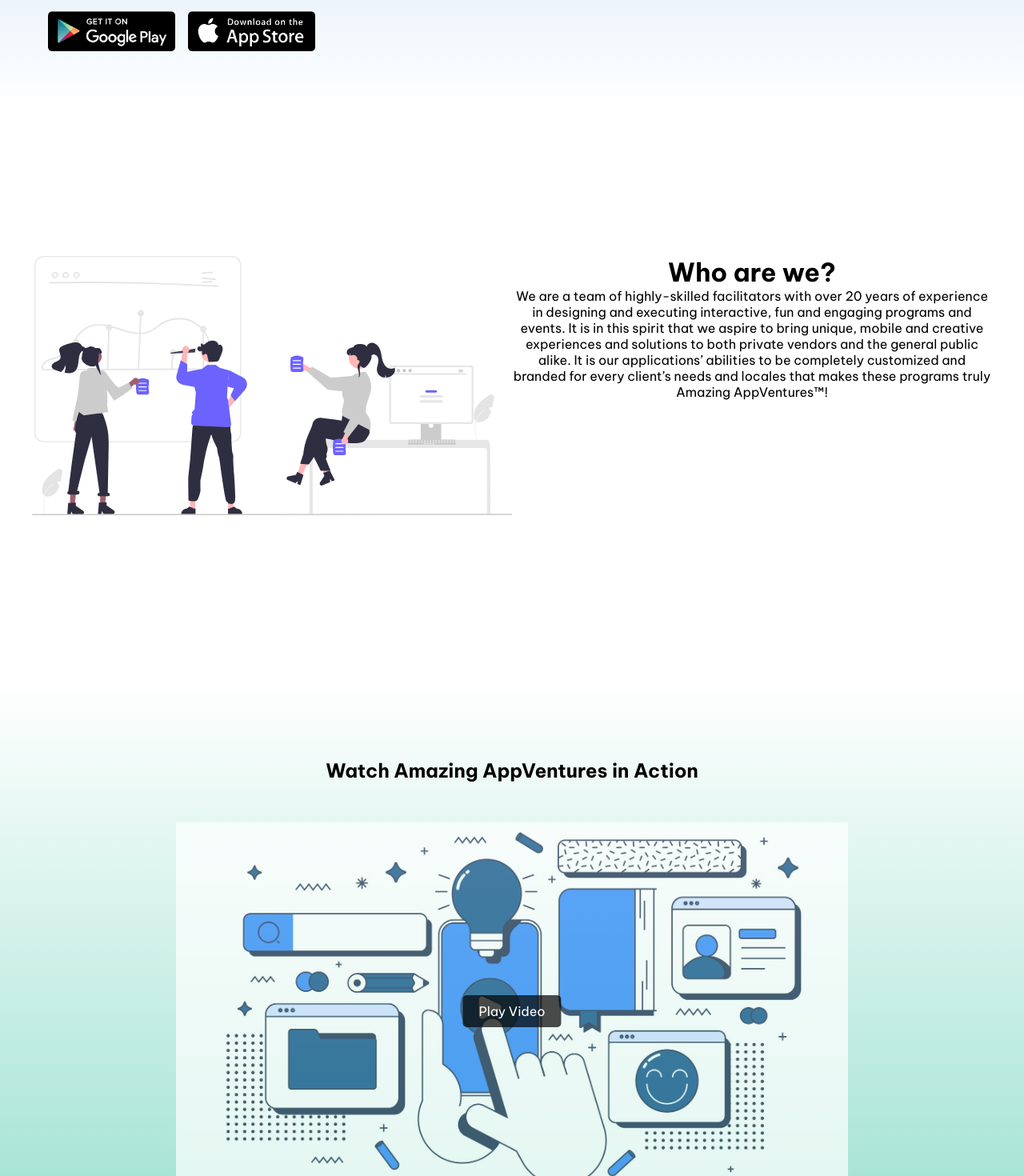
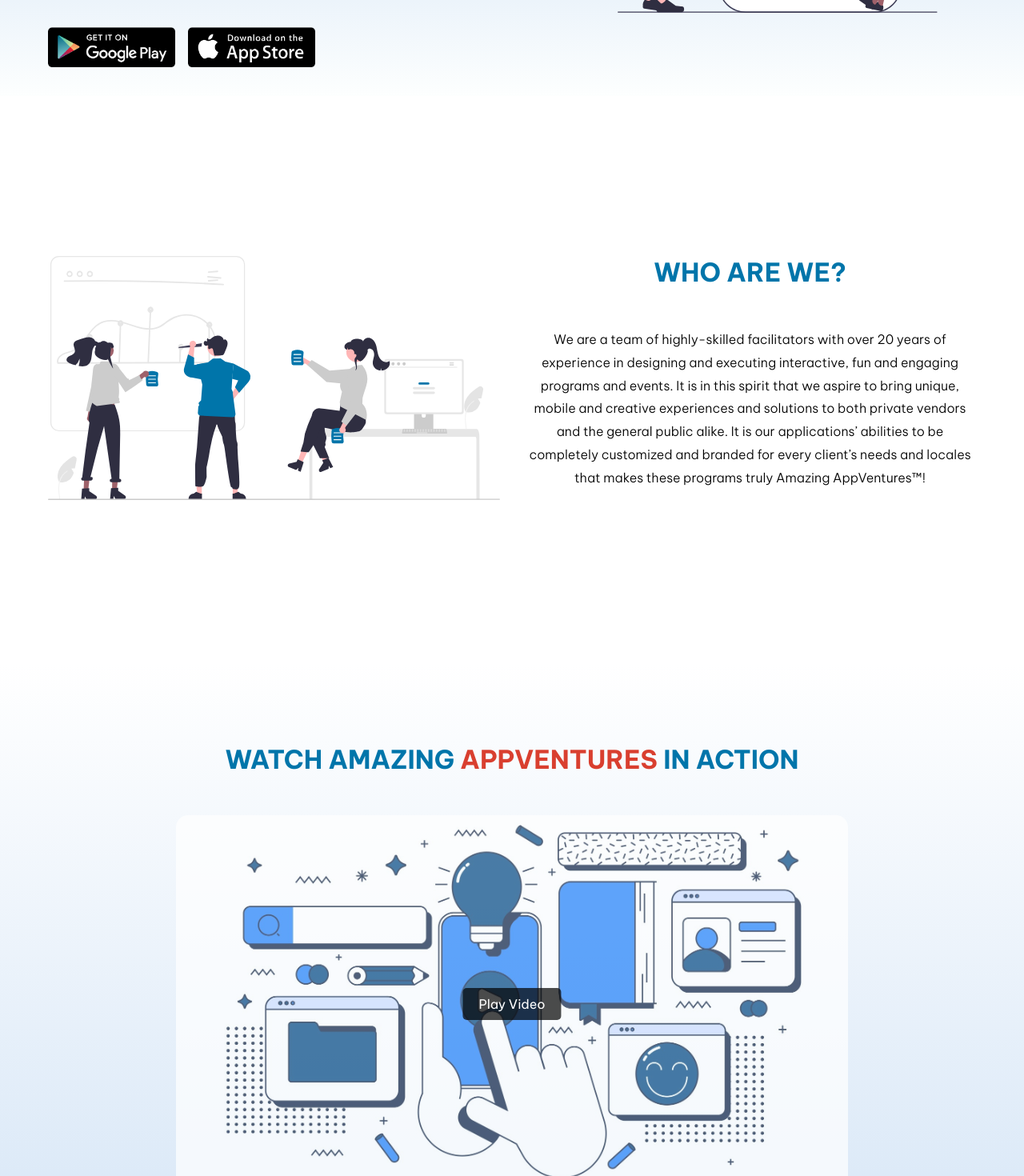
Before and after one commit to Gogulan12/AmazingAppVentures, a React (Create React App) app: page / in a window 1280 px wide. Shown: the part 520-1990 px from the top of the page at 80% size. Built offline with nearby package versions, Linux system fonts and the light colour scheme.

Commit message:
updated video section

```diff
--- a/src/Components/AboutSection/About.css
+++ b/src/Components/AboutSection/About.css
@@ -1,25 +1,22 @@
-.aboutsectioncontainer {
-  /* background-image: url("../../Assets/background1.jpg");
-  background-repeat: no-repeat; */
-  /* background-size: cont; */
-}
-
 .aboutSection {
   max-width: 1200px;
   margin: 0 auto;
-  padding: 200px 0;
+  padding: 200px 20px;
   display: flex;
-  /* background-image: url("../../Assets/background1.jpg"); */
+  gap: 30px;
+  /* padding: ; */
 }
 
 .aboutContent {
   text-align: center;
-  /* height: 60vh; */
   width: 50%;
+  /* gap: 30px; */
 }
 
 .aboutContent h2 {
   font-size: 2rem;
+  color: #0075aa;
+  text-transform: uppercase;
 }
 
 .aboutImage {
@@ -30,32 +27,31 @@
   width: 100%;
 }
 
-/* #d8bfd8
-#f5f5dc
-#b0d8b4
-#f2c4d1
-#aec6cf
-#d3d3d3 */
-
-/* body {
-  animation: colorChange 10s infinite alternate;
+.aboutContent p {
+  font-size: 1rem;
+  font-weight: 300;
+  padding-top: 50px;
+  line-height: 1.8;
 }
 
-@keyframes colorChange {
-  from {
-    background-color: #ff9999;
+@media (max-width: 1090px) {
+  .aboutSection {
+    display: flex;
+    flex-direction: column-reverse;
+    gap: 100px;
   }
-  to {
-    background-color: #99ff99;
+
+  .aboutImage {
+    width: 100%;
+    display: flex;
+    justify-content: center;
   }
-} */
 
-/* body {
-  background-image: url("../../Assets/81830.jpg");
-  background-repeat: repeat;
+  .aboutImage img {
+    width: 90%;
+  }
+
+  .aboutContent {
+    width: 100%;
+  }
 }
-
-body {
-  background-color: #f5f5dc;
-  background-blend-mode: overlay;
-} */
--- a/src/Components/AboutSection/About.js
+++ b/src/Components/AboutSection/About.js
@@ -2,7 +2,6 @@ import React from "react";
 
 import "./About.css";
 
-// import aboutimage from "../../Assets/aboutsection.svg";
 import teamCollab from "../../Assets/TeamCollab.svg";
 
 export default function About() {
--- a/src/Components/HeroSection/Hero.css
+++ b/src/Components/HeroSection/Hero.css
@@ -46,6 +46,7 @@
   font-size: 1.5rem;
   margin: 30px 0;
   width: 85%;
+  line-height: 1.8;
 }
 
 .heroButtons {
--- a/src/Components/VideoSection/VideoSection.css
+++ b/src/Components/VideoSection/VideoSection.css
@@ -1,19 +1,32 @@
+/* //////////////////////VIDEO SECTION//////////////// */
+
 .videoSection {
   /* padding: 100px 0; */
   /* background-color: #92bad9; */
-  background: rgb(13, 121, 9);
+  /* background: rgb(13, 121, 9); */
+  /* rgba(31, 187, 146, 0.4654236694677871) 100% */
   background: linear-gradient(
     180deg,
     rgba(13, 121, 9, 0) 0%,
-    rgba(31, 187, 146, 0.4654236694677871) 100%
+    rgba(174, 205, 238, 0.5) 100%
   );
   padding: 100px;
 }
 
+/* ///////////////////// TITLE /////////////////////// */
 .videoSection h2 {
   text-align: center;
   margin-bottom: 50px;
+  text-transform: uppercase;
+  color: #0075aa;
+  font-size: 2rem;
 }
+
+.videoSection h2 span {
+  color: #d93f2f;
+}
+
+/* //////////////////// VIDEO ////////////////////////// */
 
 .video {
   display: flex;
@@ -25,6 +38,7 @@
   width: 840px;
   height: 472.5px;
   overflow: hidden;
+  border-radius: 15px;
 }
 
 .thumbnail-overlay {
@@ -61,3 +75,44 @@
 .play-button:hover {
   background-color: rgba(0, 0, 0, 0.9);
 }
+
+@media (max-width: 1060px) {
+  .videoSection {
+    padding-left: 0px;
+    padding-right: 0px;
+  }
+
+  .video-container {
+    width: 560px;
+    height: 315px;
+  }
+
+  iframe {
+    width: 560px;
+    height: 315px;
+  }
+}
+
+@media (max-width: 630px) {
+  .video-container {
+    width: 420px;
+    height: 236.25px;
+  }
+
+  iframe {
+    width: 420px;
+    height: 236.25px;
+  }
+}
+
+@media (max-width: 460px) {
+  .video-container {
+    width: 280px;
+    height: 157.5px;
+  }
+
+  iframe {
+    width: 280px;
+    height: 157.5px;
+  }
+}
--- a/src/Components/VideoSection/VideoSection.js
+++ b/src/Components/VideoSection/VideoSection.js
@@ -11,17 +11,10 @@ export default function VideoSection() {
   };
   return (
     <div className="videoSection">
-      <h2>Watch Amazing AppVentures in Action</h2>
+      <h2>
+        Watch Amazing <span>AppVentures</span> in Action
+      </h2>
       <div className="video">
-        {/* <iframe
-          width="840"
-          height="472.5"
-          src="https://www.youtube.com/embed/lyKd9qD51fo"
-          title="YouTube video player"
-          frameborder="0"
-          allow="accelerometer; autoplay; clipboard-write; encrypted-media; gyroscope; picture-in-picture; web-share"
-          allowfullscreen
-        ></iframe> */}
         <div className="video-container">
           {isVideoPlaying ? (
             <iframe
```
Also changed, not shown: src/Assets/TeamCollab.svg, src/Assets/onlineCollab.svg.
